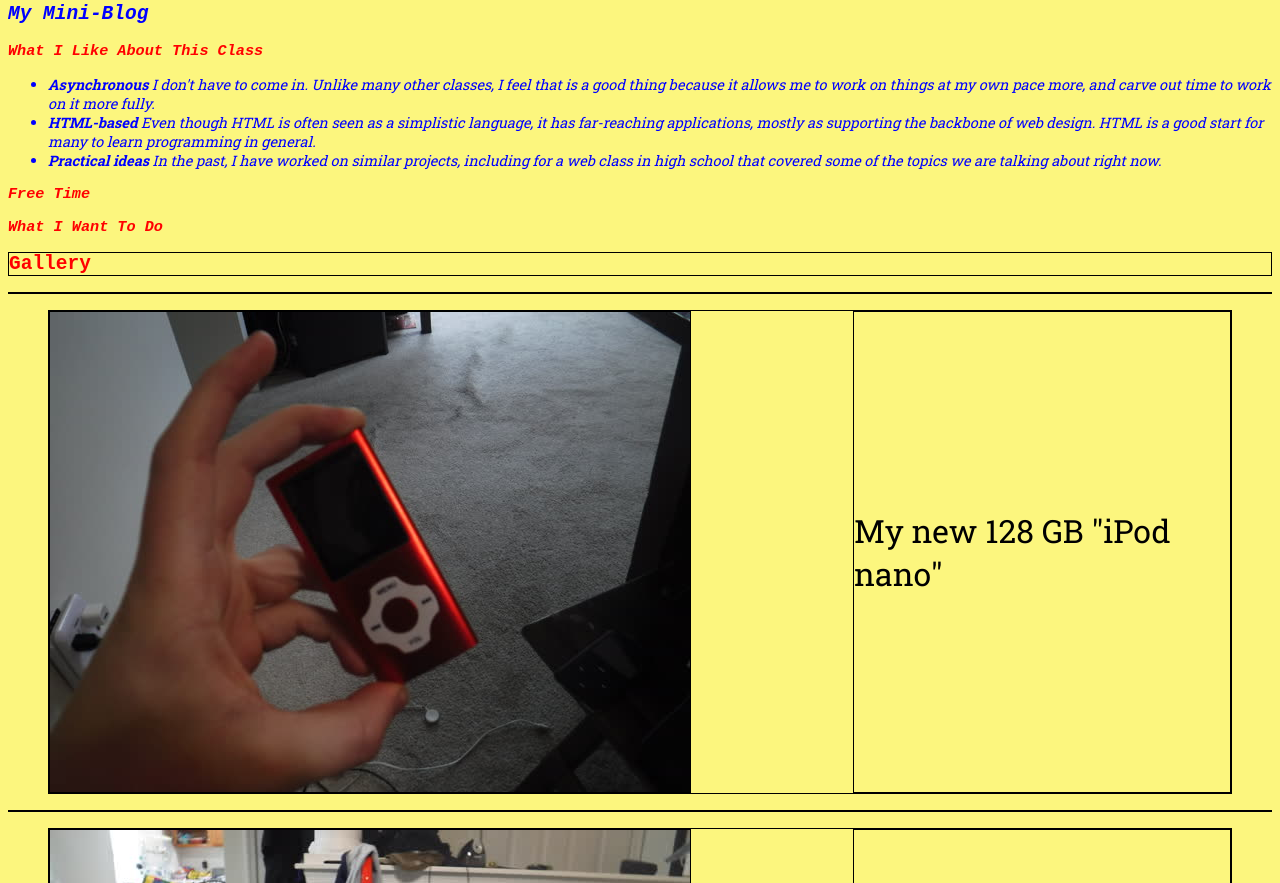
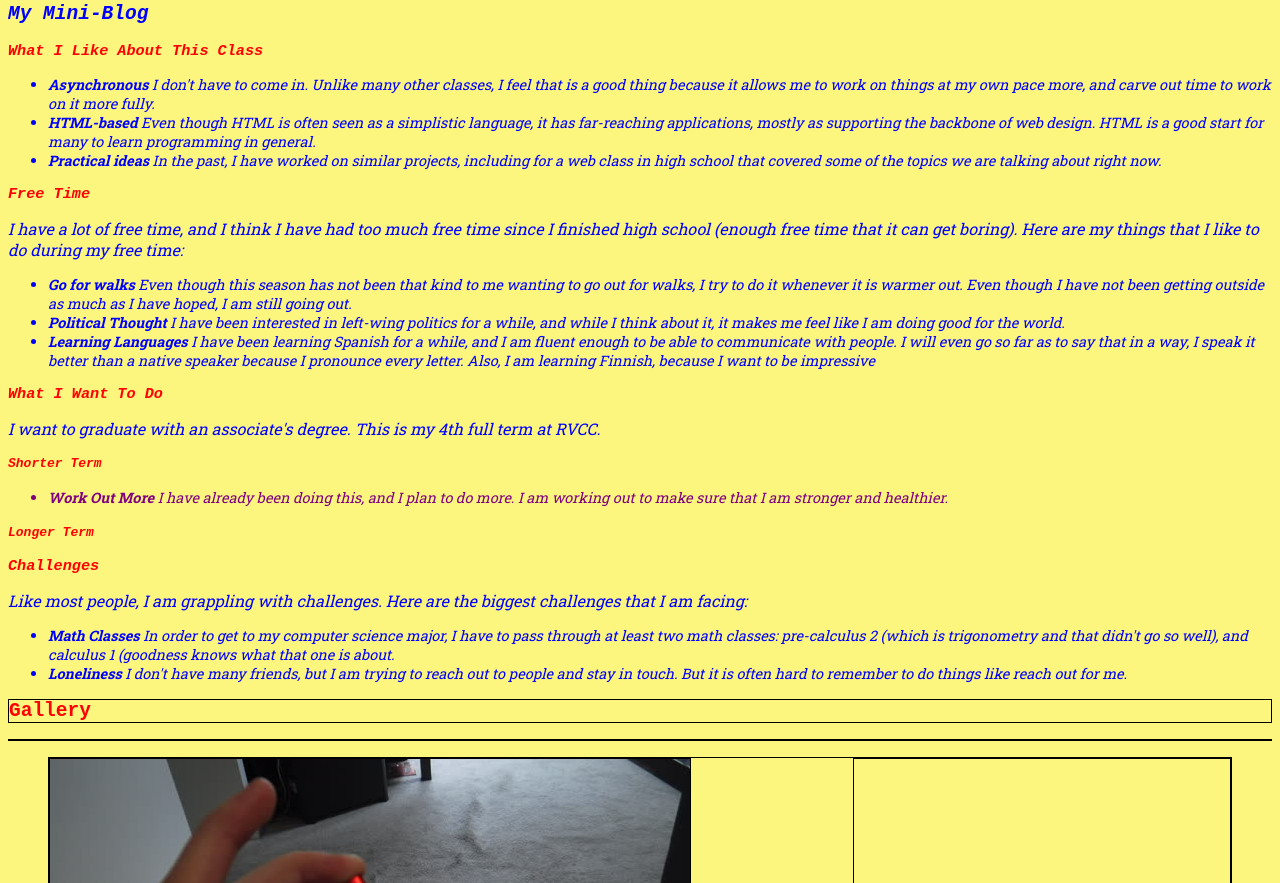
Before and after one commit to RVCC-IDMX/about-me-PixelatedWebDesigns, a plain HTML site: page index.html in a window 1280 px wide. Shown: the part 1045-1928 px from the top of the page. Drawn offline with Linux system fonts and the light colour scheme.

Commit message:
Update index.html

```diff
--- a/index.html
+++ b/index.html
@@ -73,7 +73,27 @@
 			   <li><b>Practical ideas</b> In the past, I have worked on similar projects, including for a web class in high school that covered some of the topics we are talking about right now.</li>
 		  </ul>
 		  <h3 class="blog-subheader">Free Time</h3>
+		  		I have a lot of free time, and I think I have had too much free time since I finished high school (enough free time that it can get boring). Here are my things that I like to do during my free time:
+		  	<ul>
+		  		<li><b>Go for walks</b> Even though this season has not been that kind to me wanting to go out for walks, I try to do it whenever it is warmer out. Even though I have not been getting outside as much as I have hoped, I am still going out.</li>
+				<li><b>Political Thought</b> I have been interested in left-wing politics for a while, and while I think about it, it makes me feel like I am doing good for the world.</li>
+				<li><b>Learning Languages</b> I have been learning Spanish for a while, and I am fluent enough to be able to communicate with people. I will even go so far as to say that in a way, I speak it better than a native speaker because I pronounce every letter. Also, I am learning Finnish, because I want to be impressive</li>
+		  	</ul>
 		  <h3 class="blog-subheader">What I Want To Do</h3>
+			  I want to graduate with an associate's degree. This is my 4th full term at RVCC.
+			  <span style="color: purple;">
+			  <h4>Shorter Term</h4>
+			  <ul>
+				  <li><b>Work Out More</b> I have already been doing this, and I plan to do more. I am working out to make sure that I am stronger and healthier.</li>
+			  </ul>
+			  <h4>Longer Term</h4>
+			  </span>
+		  <h3>Challenges</h3>
+		  	  Like most people, I am grappling with challenges. Here are the biggest challenges that I am facing:
+		  	  <ul>
+				  <li><b>Math Classes</b> In order to get to my computer science major, I have to pass through at least two math classes: pre-calculus 2 (which is trigonometry and that didn't go so well), and calculus 1 (goodness knows what that one is about.</li>
+				  <li><b>Loneliness</b> I don't have many friends, but I am trying to reach out to people and stay in touch. But it is often hard to remember to do things like reach out for me.</li>
+		  	  </ul>
 		  </section>
         <!-- Image Gallery -->
         <section id="gallery">
```
